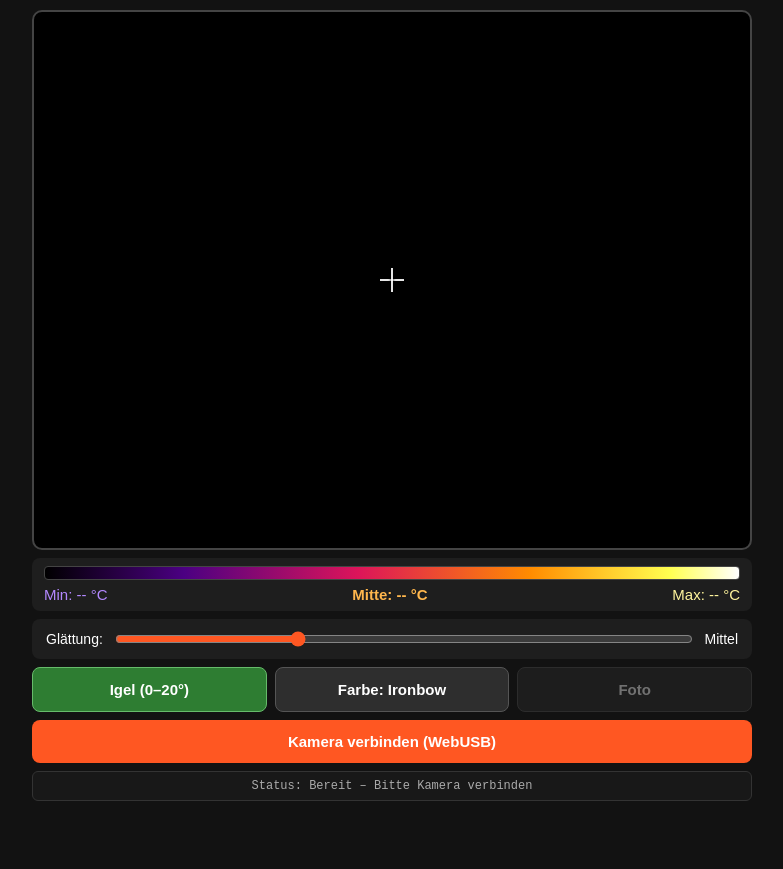
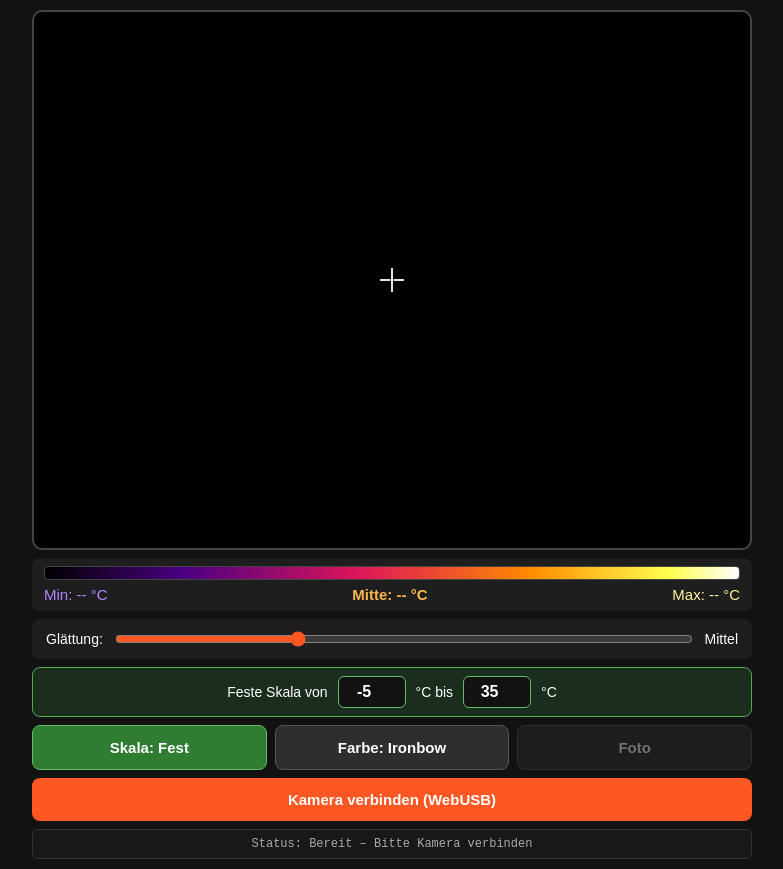
Before and after one commit to gitbiber/thermal, a plain HTML site: page index.html in a window 1280 px wide. Both pictures are taken after a click on the button "Skala: Auto". Shown: the whole page, without its empty margins (248-1031 px from the left). Before the commit the page ends 811 px from the top, so only its background shows below. Drawn offline with Linux system fonts and the light colour scheme.

Commit message:
Implement fixed scale mode for temperature display
Added fixed scale input fields for temperature range.

```diff
--- a/index.html
+++ b/index.html
@@ -74,6 +74,31 @@
       font-size: 14px;
     }
     .controls input[type="range"] { flex: 1; accent-color: #ff5722; }
+    .scale-box {
+      margin-top: 8px;
+      display: none;
+      gap: 10px;
+      width: 96vw;
+      max-width: 720px;
+      align-items: center;
+      justify-content: center;
+      background: #1b2e1e;
+      border: 1px solid #4caf50;
+      padding: 8px 12px;
+      border-radius: 8px;
+      font-size: 14px;
+    }
+    .scale-box input[type="number"] {
+      width: 68px;
+      padding: 6px;
+      font-size: 16px;
+      font-weight: bold;
+      text-align: center;
+      background: #121212;
+      color: #fff;
+      border: 1px solid #66bb6a;
+      border-radius: 6px;
+    }
     .btn-row {
       margin-top: 8px;
       display: flex;
@@ -141,6 +166,14 @@
     <span id="smoothLabel">Mittel</span>
   </div>
 
+  <div id="scaleBox" class="scale-box">
+    <span>Feste Skala von</span>
+    <input type="number" id="fixedMinInput" value="-5" step="1">
+    <span>°C bis</span>
+    <input type="number" id="fixedMaxInput" value="35" step="1">
+    <span>°C</span>
+  </div>
+
   <div class="btn-row">
     <button id="scaleBtn" class="secondary">Skala: Auto</button>
     <button id="paletteBtn" class="secondary">Farbe: Ironbow</button>
@@ -166,6 +199,9 @@
 
     const connectBtn = document.getElementById('connectBtn');
     const scaleBtn = document.getElementById('scaleBtn');
+    const scaleBox = document.getElementById('scaleBox');
+    const fixedMinInput = document.getElementById('fixedMinInput');
+    const fixedMaxInput = document.getElementById('fixedMaxInput');
     const paletteBtn = document.getElementById('paletteBtn');
     const snapBtn = document.getElementById('snapBtn');
     const statusBar = document.getElementById('statusBar');
@@ -181,22 +217,23 @@
     let smoothedTemps = null;
     let smoothMin = null;
     let smoothMax = null;
-    let lastDispMin = 0;
-    let lastDispMax = 20;
-    let lastCenter = 10;
+    let lastDispMin = -5;
+    let lastDispMax = 35;
+    let lastCenter = 15;
 
-    // Skalen-Modus: false = Auto, true = Igel-Modus (fest 0°C bis 20°C)
-    let hedgehogMode = false;
+    let fixedScaleMode = false;
 
     scaleBtn.addEventListener('click', () => {
-      hedgehogMode = !hedgehogMode;
-      if (hedgehogMode) {
-        scaleBtn.innerText = 'Igel (0–20°)';
+      fixedScaleMode = !fixedScaleMode;
+      if (fixedScaleMode) {
+        scaleBtn.innerText = 'Skala: Fest';
         scaleBtn.classList.add('active-mode');
+        scaleBox.style.display = 'flex';
       } else {
         scaleBtn.innerText = 'Skala: Auto';
         scaleBtn.classList.remove('active-mode');
-        smoothMin = null; // Auto-Skala frisch starten
+        scaleBox.style.display = 'none';
+        smoothMin = null;
       }
     });
 
@@ -295,12 +332,14 @@
         }
       }
 
-      if (hedgehogMode) {
-        // Feste Skala für Jungigel-Suche bei 0 °C (kein Hintergrund-Pumpen)
-        smoothMin = 0.0;
-        smoothMax = 20.0;
-        lastDispMin = 0.0;
-        lastDispMax = 20.0;
+      if (fixedScaleMode) {
+        // Deine eigenen Werte aus den beiden Eingabefeldern übernehmen
+        const userMin = parseFloat(fixedMinInput.value);
+        const userMax = parseFloat(fixedMaxInput.value);
+        smoothMin = isNaN(userMin) ? -5.0 : userMin;
+        smoothMax = (isNaN(userMax) || userMax <= smoothMin) ? smoothMin + 10.0 : userMax;
+        lastDispMin = smoothMin;
+        lastDispMax = smoothMax;
       } else {
         lastDispMin = rawMin;
         lastDispMax = rawMax;
@@ -337,10 +376,10 @@
       }
 
       lastCenter = smoothedTemps.at(12 * 32 + 16);
-      if (hedgehogMode) {
-        document.getElementById('minTemp').innerText = `Skala: 0.0 °C`;
+      if (fixedScaleMode) {
+        document.getElementById('minTemp').innerText = `Skala: ${lastDispMin.toFixed(1)} °C`;
         document.getElementById('centerTemp').innerText = `Mitte: ${lastCenter.toFixed(1)} °C`;
-        document.getElementById('maxTemp').innerText = `Skala: 20.0 °C`;
+        document.getElementById('maxTemp').innerText = `Skala: ${lastDispMax.toFixed(1)} °C`;
       } else {
         document.getElementById('minTemp').innerText = `Min: ${rawMin.toFixed(1)} °C`;
         document.getElementById('centerTemp').innerText = `Mitte: ${lastCenter.toFixed(1)} °C`;
```
